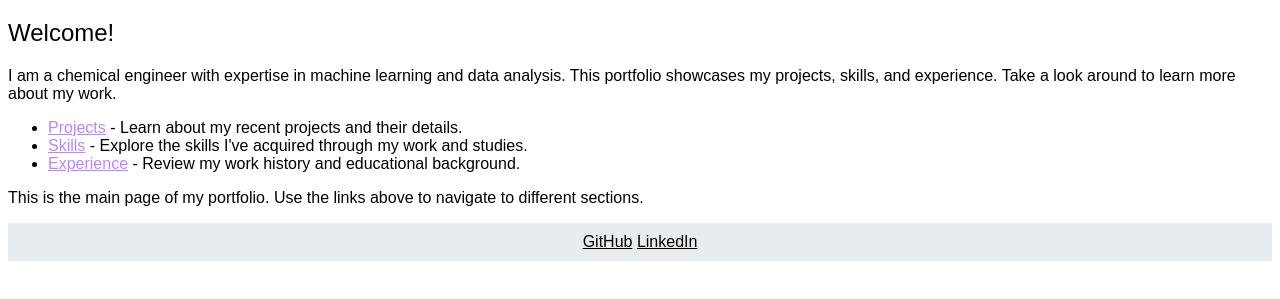
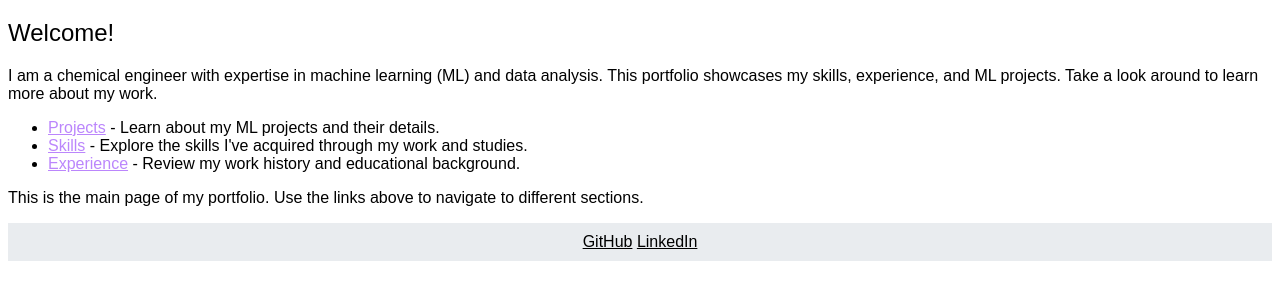
Before and after one commit to Rachel-Perez/Github-Portfolio, a plain HTML site: page index.html in a window 1280 px wide. Shown: the part 139-438 px from the top of the page. Drawn offline with Linux system fonts and the light colour scheme.

Commit message:
Update index.html

```diff
--- a/index.html
+++ b/index.html
@@ -58,10 +58,10 @@
   <h1>Rachel Perez's Portfolio</h1>
   <div class="intro">
       <h2>Welcome!</h2>
-      <p>I am a chemical engineer with expertise in machine learning and data analysis. This portfolio showcases my projects, skills, and experience. Take a look around to learn more about my work.</p>
+      <p>I am a chemical engineer with expertise in machine learning (ML) and data analysis. This portfolio showcases my skills, experience, and ML projects. Take a look around to learn more about my work.</p>
       <!-- Bulleted list with links -->
       <ul>
-          <li><a href="projects.html">Projects</a> - Learn about my recent projects and their details.</li>
+          <li><a href="projects.html">Projects</a> - Learn about my ML projects and their details.</li>
           <li><a href="skills.html">Skills</a> - Explore the skills I've acquired through my work and studies.</li>
           <li><a href="experience.html">Experience</a> - Review my work history and educational background.</li>
       </ul>
```
